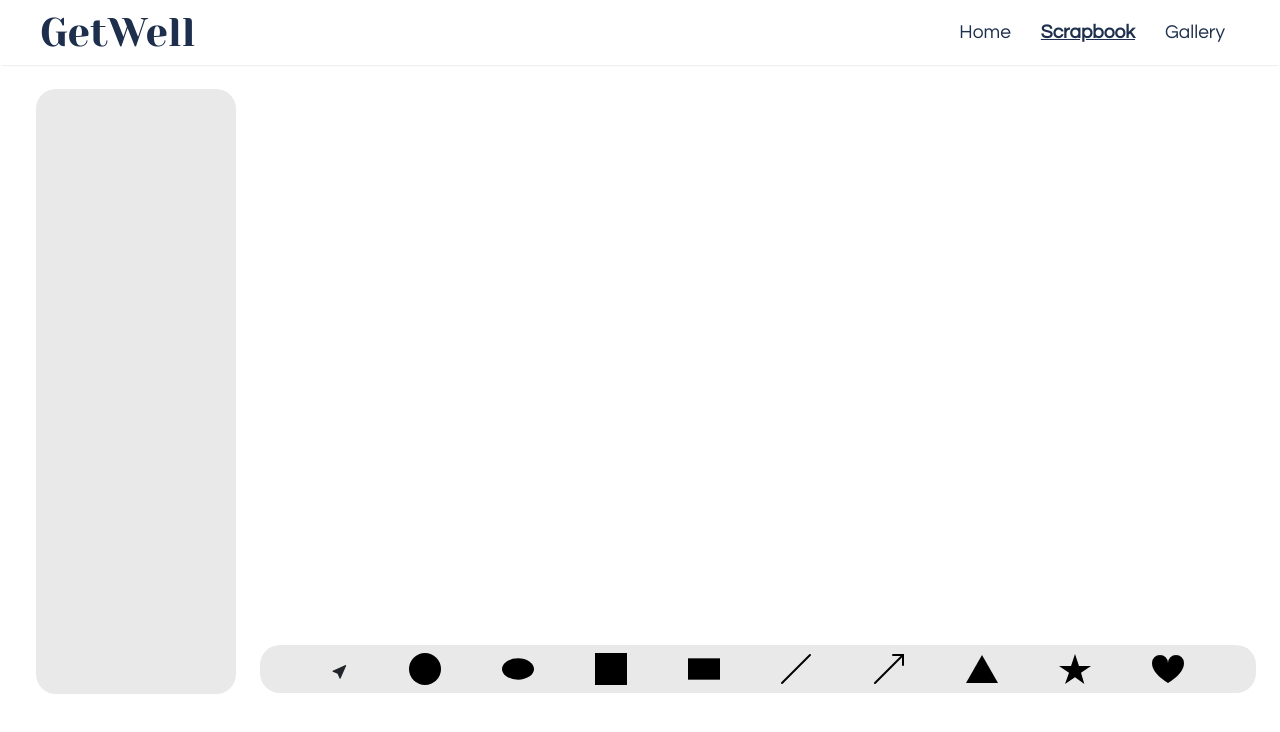
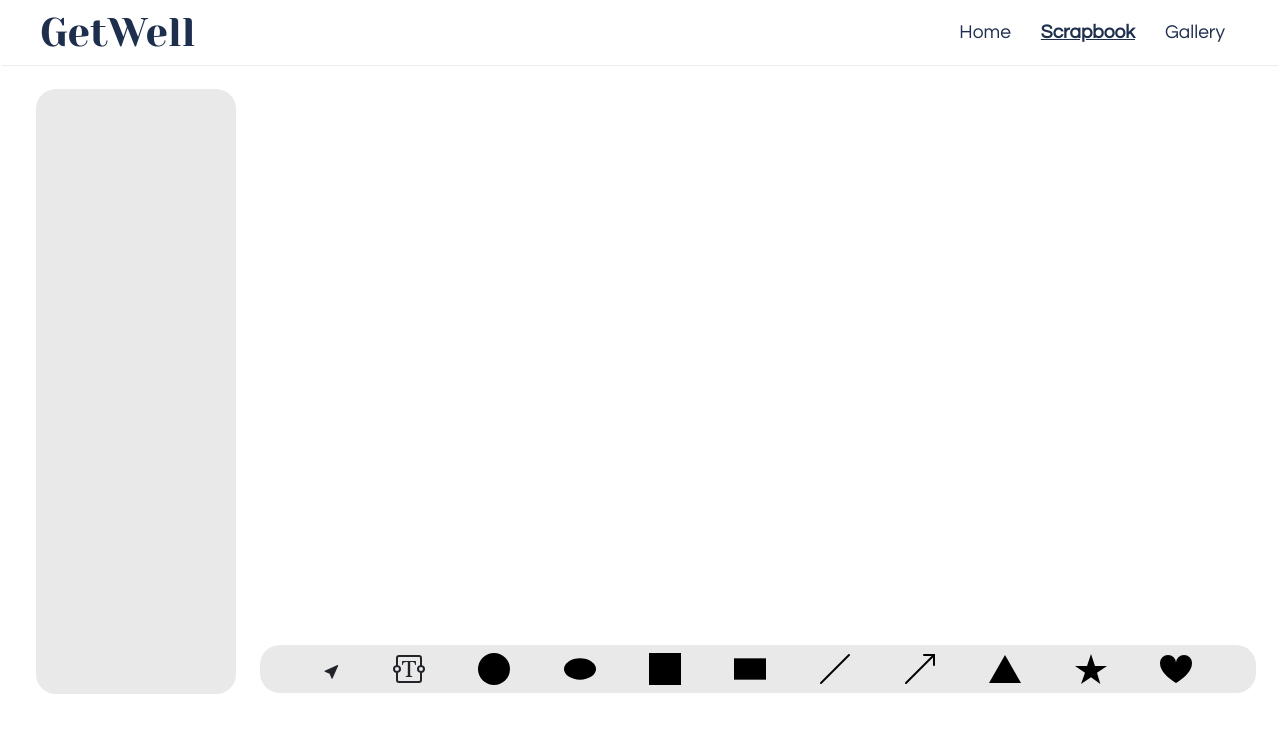
Before and after one commit to info442-spr22/g-team, a React (Create React App) app: page /scrapbook in a window 1280 px wide. Shown: the top 732 px of the page. Built offline with nearby package versions, Linux system fonts and the light colour scheme.

Commit message:
Peer coding with Sharlene - Add textbox icon

```diff
--- a/src/component/page-element/ActionBar/ActionBar.jsx
+++ b/src/component/page-element/ActionBar/ActionBar.jsx
@@ -1,5 +1,5 @@
 import React from "react"
-import {CursorFill} from 'react-bootstrap-icons'
+import {CursorFill, TextareaT} from 'react-bootstrap-icons'
 import {stickerHotKeys} from '../../../page/Scrapbook/Scrapbook'
 import styles from "./ActionBar.module.css"
 import ToolBarSticker from '../../sticker/tool-bar/ToolBarSticker'
@@ -22,10 +22,15 @@ export default function ActionBar(props) {
     <div className={styles.wrapper}>
       <div className={styles.actionBar}>
         <div onClick={() => {props.setSelectedSticker("select")}}>
-          <button id="selectMove" type="button" class="btn selectMove">
+          <button id="selectMove" type="button" className="btn">
             <CursorFill />
           </button>
         </div>
+          <div onClick={() => {props.setSelectedSticker("select")}}>
+              <button id="textBox" type="button" className="btn">
+                  <TextareaT size='32px'/>
+              </button>
+          </div>
         {stickers}
       </div>
     </div>
```
